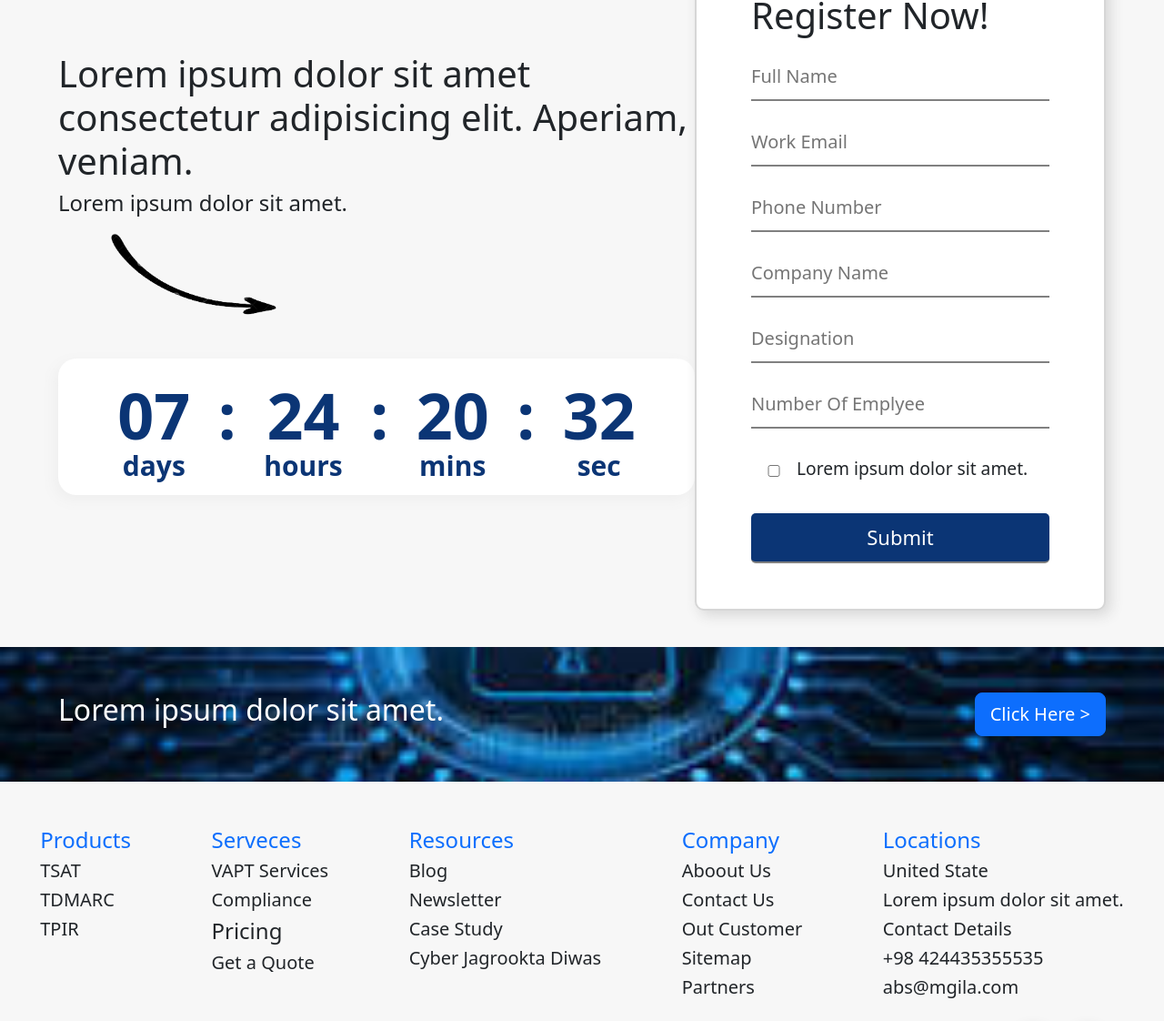
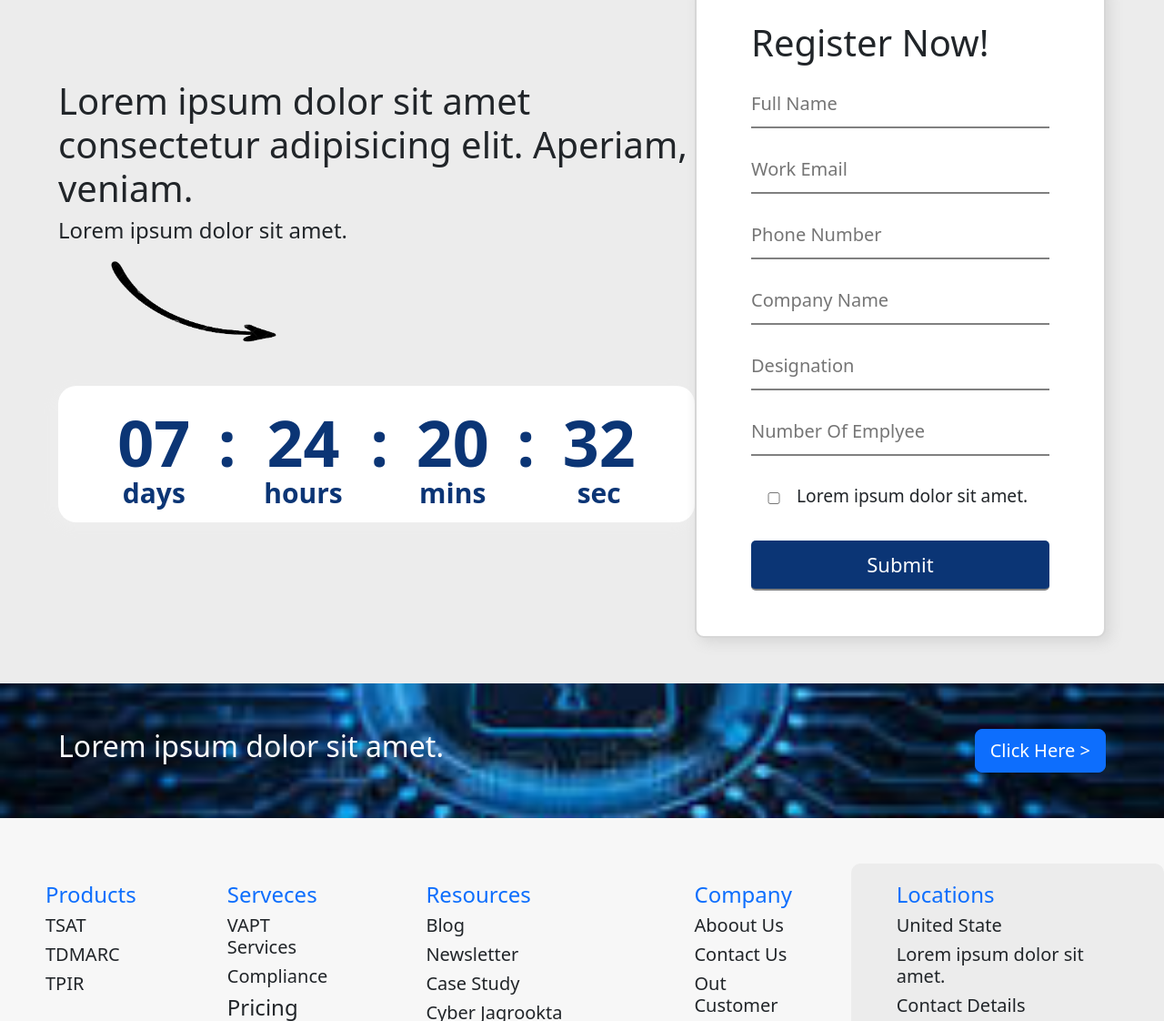
Before and after one commit to mohdkamleen/kratikal-task, a plain HTML site: page index.html in a window 1280 px wide. Shown: the part 2316-3438 px from the top of the page at 91% size. Drawn offline with Linux system fonts and the light colour scheme.

Commit message:
update footer last child

```diff
--- a/css/style.css
+++ b/css/style.css
@@ -167,6 +167,11 @@
     font-size: 20px;
 }
 
+.body-section.form{
+    background-color: rgb(236, 236, 236);
+    padding: 50px 5%;
+}
+
 .form-div {
     background-color: white;
     border: 2px solid rgb(214, 214, 214);
@@ -206,7 +211,6 @@
 footer {
     display: flex;
     flex-direction: column;
-    margin-top: 20px;
 }
 
 .sub-footer {
@@ -226,6 +230,15 @@ footer {
     justify-content: space-around;
     align-items: start;
     padding-top: 50px;
+}
+
+.footer-content{
+    padding: 20px 50px;
+    border-radius: 10px;
+}
+
+.footer-content:last-child{
+    background-color: rgb(236, 236, 236);
 }
 
 .social-btn {
@@ -279,6 +292,7 @@ footer {
     .main-navigation menu {
         display: none;
     }
+
     .main-menu.show {
         position: fixed;
         width: 100%;
@@ -337,19 +351,23 @@ footer {
 }
 
 @media (max-width: 550px) {
-    .form-div{
+    .form-div {
         width: 90%;
     }
-    img{
+
+    img {
         width: 80%;
     }
-    .timer-div{
+
+    .timer-div {
         font-size: 50px;
     }
-    .main-banner .content-banner h1{
+
+    .main-banner .content-banner h1 {
         font-size: 30px;
     }
-    .sub-footer{
+
+    .sub-footer {
         flex-direction: column;
         gap: 20px;
         padding: 20px;
--- a/index.html
+++ b/index.html
@@ -126,7 +126,7 @@
         </section>
 
         <!-- third body section  -->
-        <section class="body-section">
+        <section class="body-section form">
             <div class="content-div">
                 <h1>Lorem ipsum dolor sit amet consectetur adipisicing elit. Aperiam, veniam.</h1>
                 <h4>Lorem ipsum dolor sit amet.</h4>
```
